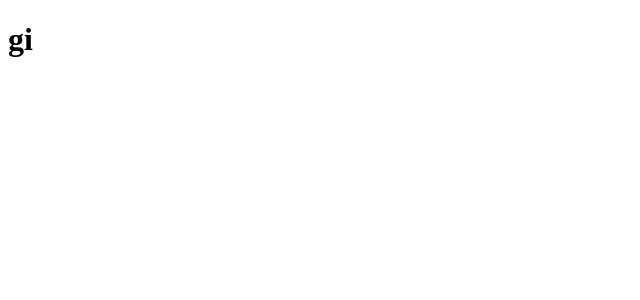
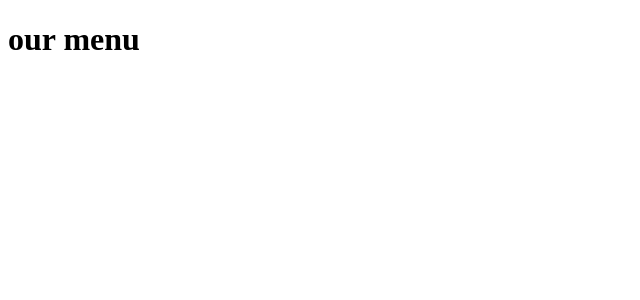
Before and after one commit to sun-n-y/menuAppSolo, a React (Vite) app: page / in a window 1280 px wide. Shown: the top 300 px of the page, without its empty margins (0-640 px from the left). Built offline with nearby package versions, Linux system fonts and the light colour scheme.

Commit message:
add title component

```diff
--- a/src/App.jsx
+++ b/src/App.jsx
@@ -1,11 +1,14 @@
 import { useState } from 'react';
 import menu from './data';
+import Title from './Title';
 
 function App() {
   const [menuItems, setMenuItems] = useState(menu);
   return (
     <>
-      <h1>gi</h1>
+      <main>
+        <Title title={'our menu'} />
+      </main>
     </>
   );
 }
--- /dev/null
+++ b/src/Title.jsx
@@ -0,0 +1,9 @@
+const Title = ({ title }) => {
+  return (
+    <div className="title">
+      <h1>{title || 'default title'}</h1>
+      <div className="underline"></div>
+    </div>
+  );
+};
+export default Title;
```
